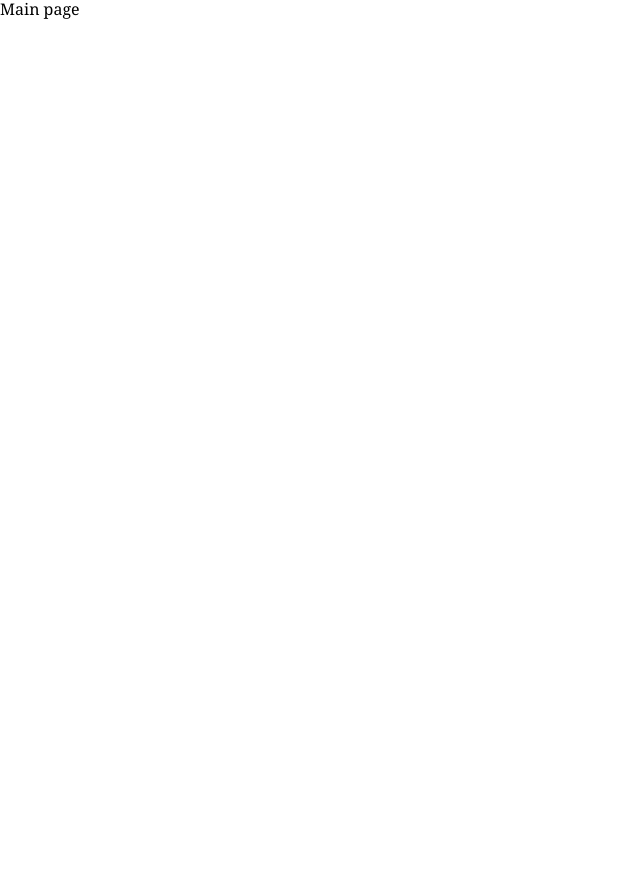
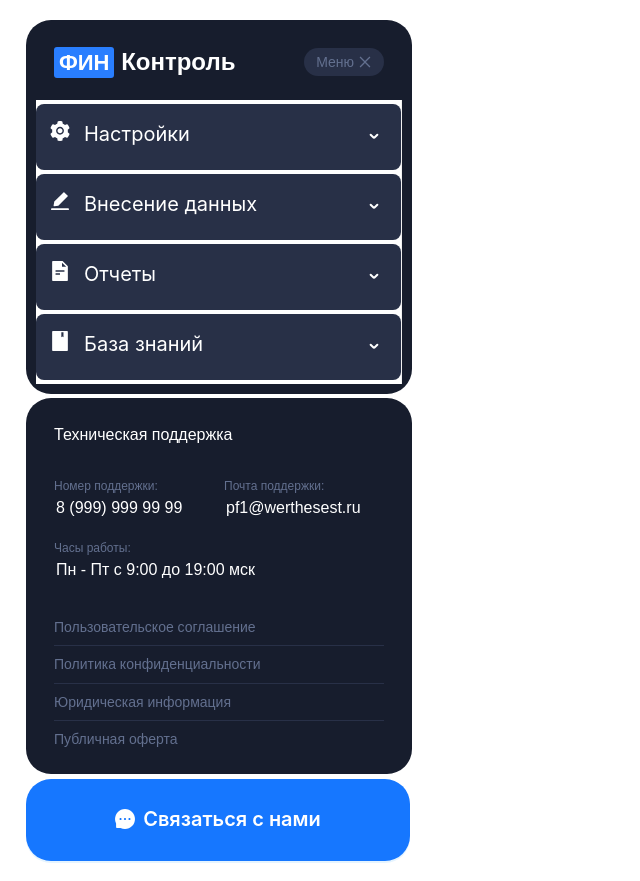
Before and after one commit to sherrasy/fin-control-site, a React (Vite) app in the folder fin-control-site/: page / in a window 1280 px wide. Shown: the whole page, without its empty margins (0-640 px from the left). Before the commit the page ends 800 px from the top, so only its background shows below. Built offline with nearby package versions, Linux system fonts and the light colour scheme.

Commit message:
feat: добавляет боковую секцию

```diff
--- a/fin-control-site/package.json
+++ b/fin-control-site/package.json
@@ -11,6 +11,7 @@
   },
   "dependencies": {
     "@reduxjs/toolkit": "^2.2.7",
+    "antd": "^5.20.6",
     "react": "^18.3.1",
     "react-dom": "^18.3.1",
     "react-redux": "9.1.2"
--- /dev/null
+++ b/fin-control-site/src/components/company-info/company-info.tsx
@@ -0,0 +1,42 @@
+function CompanyInfo(): JSX.Element {
+    const defaultInfo = {
+        phone: '8 (999) 999 99 99',
+        email: 'pf1@werthesest.ru',
+        time: 'Пн - Пт с 9:00 до 19:00 мск',
+    };
+
+    const linkTitles = [
+        { id: 1, title: 'Пользовательское соглашение' },
+        { id: 2, title: 'Политика конфиденциальности' },
+        { id: 3, title: 'Юридическая информация' },
+        { id: 4, title: 'Публичная оферта' },
+    ];
+
+    return (
+        <div className='company-info'>
+            <div className='company-info__contacts-block contacts-block'>
+                <h2 className='contacts-block__title'> Техническая поддержка</h2>
+            <div className='contacts-block__contacts'>
+                <div className="custom-input" >
+                    <label>Номер поддержки:</label>
+                    <input defaultValue={defaultInfo.phone} readOnly />
+                </div>
+                <div className="custom-input">
+                    <label>Почта поддержки:</label>
+                    <input defaultValue={defaultInfo.email} readOnly />
+                </div>
+            <div className="custom-input input-time">
+                <label>Часы работы:</label>
+                <input defaultValue={defaultInfo.time} readOnly />
+            </div>
+            </div>
+            </div>
+            <div className='company-info__links-block'>
+                {linkTitles.map(({ title, id }) => (
+                    <a className='info-link' href='#' key={id}> {title} </a>
+                ))}
+            </div>
+        </div>
+    );
+}
+export default CompanyInfo;
--- /dev/null
+++ b/fin-control-site/src/components/contact-button/contact-button.tsx
@@ -0,0 +1,12 @@
+import { Button } from "antd";
+import { MessageFilled } from "@ant-design/icons";
+
+function ContactButton(): JSX.Element {
+
+  return (
+    <div className='contact-button'>
+      <Button type="primary" icon={<MessageFilled />}> Связаться с нами</Button>
+    </div>
+  );
+}
+export default ContactButton;
--- /dev/null
+++ b/fin-control-site/src/components/menu-info/menu-info.tsx
@@ -0,0 +1,51 @@
+import { Menu, MenuProps } from 'antd';
+import { useState } from 'react';
+import { DownOutlined,CloseOutlined,SettingFilled,EditFilled, BookFilled, FileTextFilled  } from "@ant-design/icons";
+
+type MenuItem = Required<MenuProps>['items'][number];
+
+function MenuInfo(): JSX.Element {
+  const [isCollapsed, setIsCollapsed] = useState(false);
+  const items: MenuItem[] = [
+    {
+      key: 'settings',
+      label: 'Настройки',
+      icon:<SettingFilled />,
+      children: [{ key: 's1', label: 'Настройки' }],
+    },
+    {
+      key: 'edit',
+      label: 'Внесение данных',
+      icon:<EditFilled />,
+      children: [{ key: 'e1', label: 'Внесение данных' }],
+    },
+    { key: 'reports',
+      label: 'Отчеты',
+      icon:<FileTextFilled />,
+      children: [{ key: 'r1', label: 'Отчеты' }]
+  },
+    {
+      key: 'database',
+      label: 'База знаний',
+      icon:<BookFilled />,
+      children: [{ key: 'd1', label: 'База знаний' }],
+    }
+  ];
+
+  const handleClickMenu = ()=>{
+    setIsCollapsed(!isCollapsed)
+  }
+
+  return (
+    <div className='menu-info'>
+      <div className='menu-info__header'>
+        <div className='menu-info__title'>
+          <span>ФИН</span> Контроль
+        </div>
+        <button className='menu-info__toggle' onClick={handleClickMenu}>Меню {isCollapsed ? <DownOutlined /> :<CloseOutlined />}</button>
+      </div>
+      {!isCollapsed && <Menu className='menu-info__menu' mode='inline' items={items} />}
+    </div>
+  );
+}
+export default MenuInfo;
--- a/fin-control-site/src/pages/main-page/main-page.tsx
+++ b/fin-control-site/src/pages/main-page/main-page.tsx
@@ -1,8 +1,16 @@
+import MenuInfo from "@/components/menu-info/menu-info";
+import CompanyInfo from "@components/company-info/company-info";
+import ContactButton from "@components/contact-button/contact-button";
+
 function MainPage(): JSX.Element {
 
   return (
     <div className='main-page'>
-      Main page
+      <div className='main-page__side-section'>
+        <MenuInfo/>
+        <CompanyInfo/>
+        <ContactButton/>
+      </div>
     </div>
   );
 }
--- /dev/null
+++ b/fin-control-site/src/styles/blocks/company-info.scss
@@ -0,0 +1,67 @@
+.company-info {
+  display: flex;
+  flex-direction: column;
+  width: 330px;
+  height: 320px;
+  padding: 28px;
+  margin-bottom: 5px;
+  border-radius: 25px;
+  color: $color-white;
+  background-color: $color-black-russian;
+
+  &__links-block {
+    display: flex;
+    flex-direction: column;
+
+    .info-link {
+      font-size: 14px;
+      text-decoration: none;
+      color: $color-waikawa-grey;
+      padding: 10px 0;
+    }
+
+    .info-link:not(:last-child) {
+      border-bottom: 1px solid $color-bunting;
+    }
+  }
+}
+
+.contacts-block {
+  margin-bottom: 5px;
+
+  &__title {
+    margin-top: 0px;
+    margin-bottom: 36px;
+    font-weight: 400;
+    font-size: 16px;
+  }
+
+  &__contacts {
+    display: flex;
+    flex-wrap: wrap;
+    column-gap: 20px;
+
+    .custom-input {
+      display: flex;
+      flex-direction: column;
+      width: 150px;
+      margin-bottom: 24px;
+
+      label {
+        margin-bottom: 4px;
+        font-size: 12px;
+        color: $color-waikawa-grey;
+      }
+
+      input {
+        border: none;
+        background-color: $color-black-russian;
+        color: $color-white;
+      }
+
+      + .input-time {
+        width: 400px;
+      }
+    }
+  }
+}
--- /dev/null
+++ b/fin-control-site/src/styles/blocks/contact-button.scss
@@ -0,0 +1,9 @@
+.contact-button {
+  button {
+    width: 384px;
+    height: 82px;
+    border-radius: 25px;
+    font-size: 20px;
+    font-weight: 600;
+  }
+}
--- /dev/null
+++ b/fin-control-site/src/styles/blocks/menu-info.scss
@@ -0,0 +1,77 @@
+.menu-info {
+  display: flex;
+  flex-direction: column;
+  width: 366px;
+  min-height: 60px;
+  padding: 28px 10px 10px 10px;
+  margin-bottom: 4px;
+  border-radius: 25px;
+  color: $color-white;
+  background-color: $color-black-russian;
+
+  &__header {
+    display: flex;
+    justify-content: space-between;
+    padding: 0 18px;
+  }
+
+  &__title {
+    font-size: 24px;
+    font-weight: 700;
+    margin-bottom: 24px;
+
+    span {
+      font-size: 22px;
+      padding: 3px 5px;
+      border-radius: 3px;
+      background-color: $color-dodger-blue;
+    }
+  }
+
+  &__toggle {
+    width: 80px;
+    height: 28px;
+    border: none;
+    border-radius: 15px;
+    font-size: 14px;
+    color: $color-waikawa-grey;
+    background-color: $color-bunting;
+  }
+
+  &__menu {
+    ul.ant-menu.ant-menu-sub.ant-menu-inline,
+    &:where(.css-dev-only-do-not-override-qnu6hi).ant-menu-light,
+    &:where(.css-dev-only-do-not-override-qnu6hi).ant-menu-light > .ant-menu {
+      background-color: transparent;
+    }
+
+    .ant-menu-submenu.ant-menu-submenu-inline {
+      margin-bottom: 4px;
+      background-color: $color-bunting;
+
+      .ant-menu-submenu-title {
+        height: 66px;
+        padding: 10px !important;
+        align-items: baseline;
+        font-size: 20px;
+        color: $color-white;
+        border-radius: 0;
+
+        .ant-menu-item-icon {
+          font-size: 20px;
+          margin-right: 4px;
+          color: $color-white;
+        }
+      }
+
+      .ant-menu-item {
+        border-top: 2px solid $color-black-russian;
+        border-radius: 0;
+
+        .ant-menu-title-content {
+          color: $color-white;
+        }
+      }
+    }
+  }
+}
--- a/fin-control-site/src/styles/global/variables.scss
+++ b/fin-control-site/src/styles/global/variables.scss
@@ -1,3 +1,9 @@
-// Colors
+// Colors - https://www.htmlcsscolor.com/hex
 
+$color-waikawa-grey: #63708f;
+$color-dodger-blue: #297eff;
+$color-alice-blue: #eef5ff;
+$color-pumpkin: #ff6b17;
+$color-bunting: #283047;
+$color-black-russian: #171d2d;
 $color-white: #ffffff;
--- /dev/null
+++ b/fin-control-site/src/styles/pages/main-page.scss
@@ -0,0 +1,8 @@
+.main-page {
+  margin: 20px 26px;
+  font-family: Arial, Helvetica, sans-serif;
+
+  &__side-section {
+    width: 390px;
+  }
+}
--- a/fin-control-site/src/styles/styles.scss
+++ b/fin-control-site/src/styles/styles.scss
@@ -3,3 +3,13 @@
 
 @import './vendor/normalize';
 @import './global/variables';
+
+//Blocks
+//-----------------
+@import './blocks/company-info';
+@import './blocks/contact-button';
+@import './blocks/menu-info';
+
+//Pages
+//-----------------
+@import './pages/main-page';
```
Also changed, not shown: 1 other file (tests, documents, lock files or other folders).
